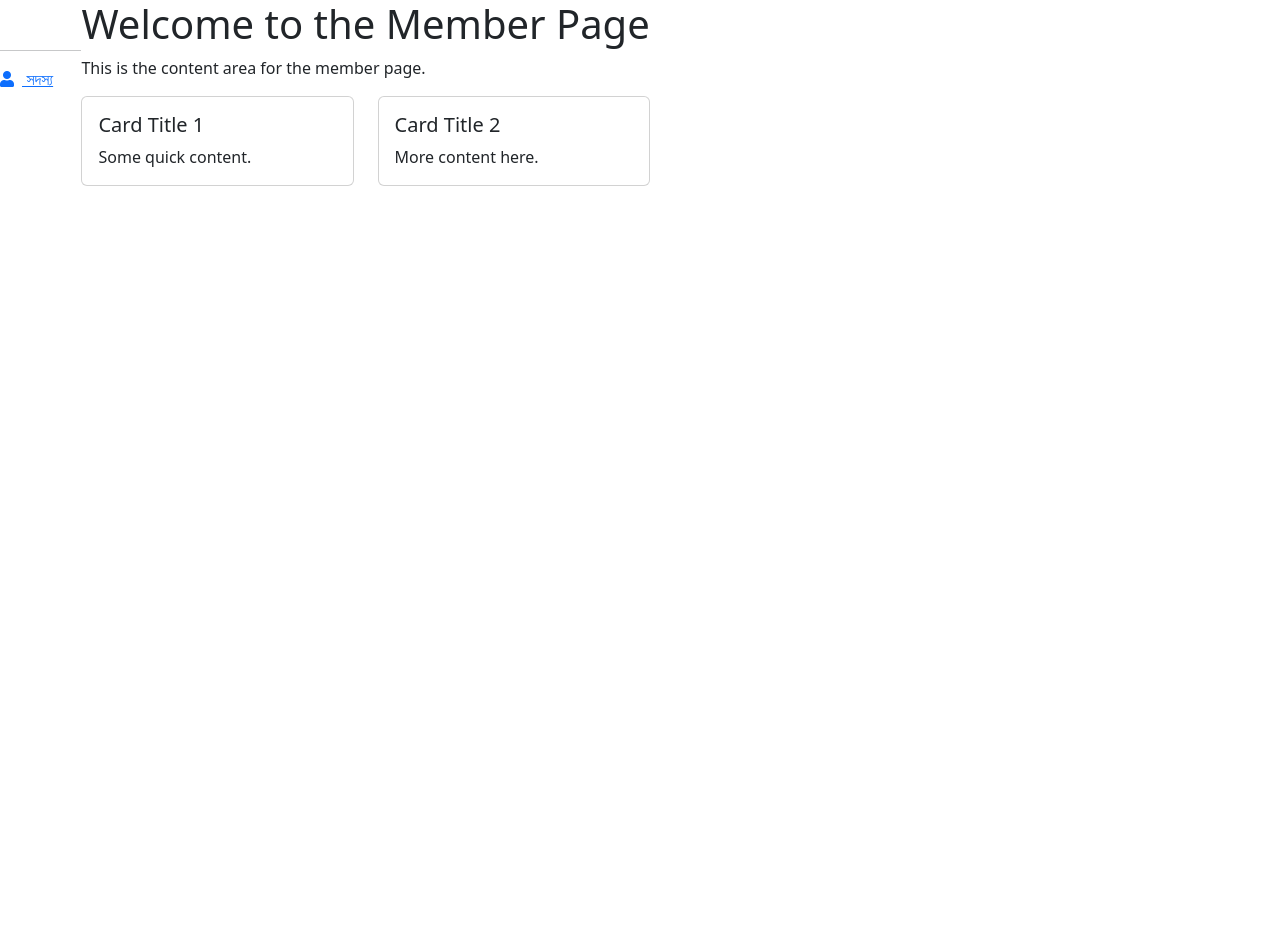
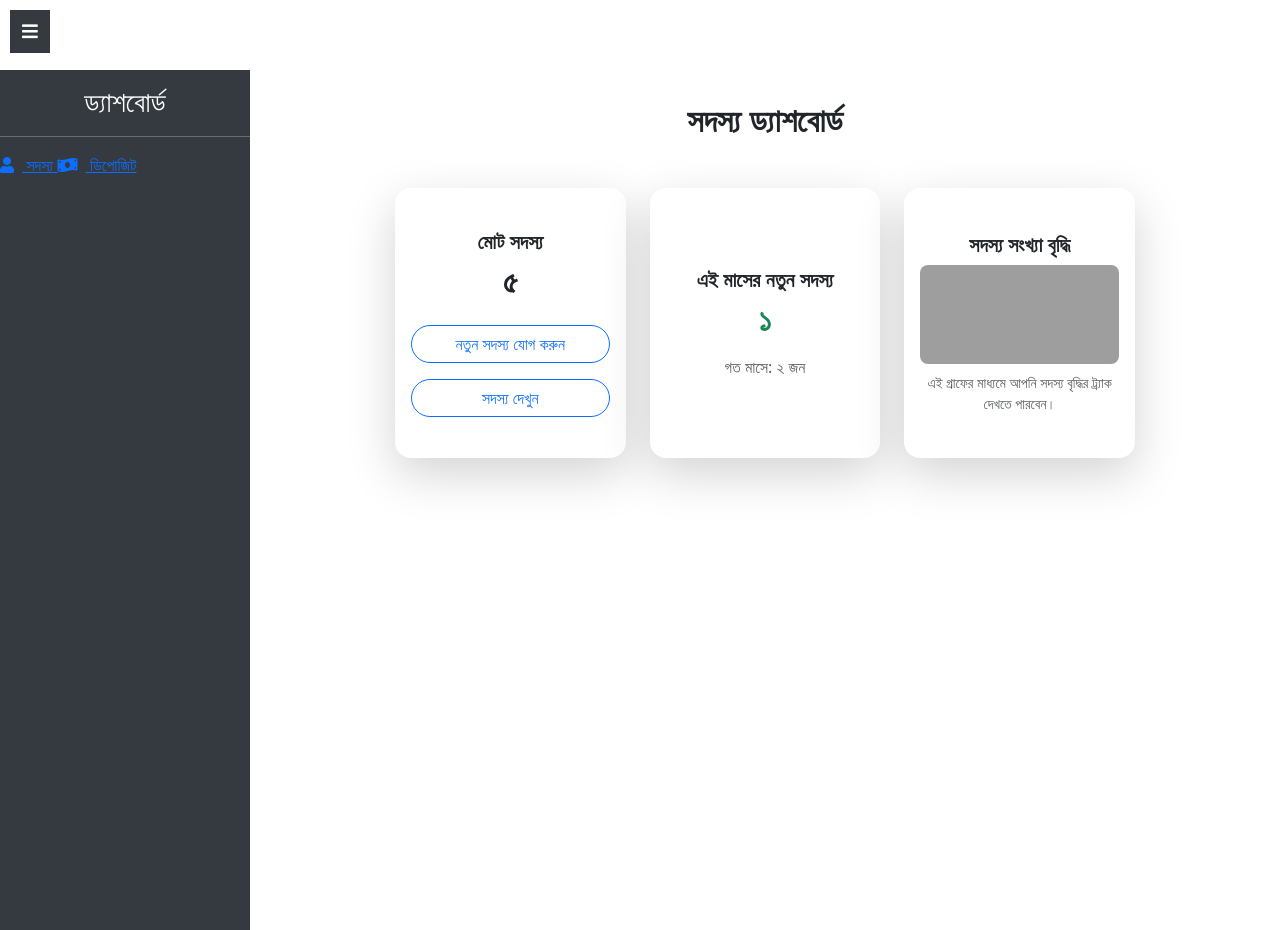
Before and after one commit to mdmahedihassanshuvo/meal-calculation, a Django app: page /content/member/ in a window 1280 px wide. Run offline with Django 4.2, Linux system fonts and the light colour scheme; some libraries are stand-ins or nearby versions; some web fonts are replaced; grey boxes are pictures that could not be loaded.

Commit message:
sidebar make toggleable

```diff
--- a/content/templates/content/member.html
+++ b/content/templates/content/member.html
@@ -1,30 +1,47 @@
-<!-- member.html -->
 {% extends 'base.html' %}
 
-{% block title %}MC|Member{% endblock %}
+{% block title %}MC | Member{% endblock %}
 
 {% block content %}
-<div class="content">
-  <h1>Welcome to the Member Page</h1>
-  <p>This is the content area for the member page.</p>
+<h2 class="text-center mb-5 fw-bold kalpurush">সদস্য ড্যাশবোর্ড</h2>
+  <div class="d-flex justify-content-center">
+    <div class="row g-4 justify-content-center">
 
-  <div class="row">
-    <div class="col-md-6">
-      <div class="card mb-3">
-        <div class="card-body">
-          <h5 class="card-title">Card Title 1</h5>
-          <p class="card-text">Some quick content.</p>
+      <!-- Total Members Card -->
+      <div class="col-md-6 col-lg-4">
+        <div class="card shadow-lg border-0 rounded-4 text-center h-100" style="min-height: 270px;">
+          <div class="card-body d-flex flex-column justify-content-center">
+            <h5 class="card-title fw-bold kalpurush">মোট সদস্য</h5>
+            <h2 class="fw-bold">৫</h2>
+            <a href="#" class="btn btn-outline-primary rounded-pill px-4 mt-3">নতুন সদস্য যোগ করুন</a>
+            <a href="#" class="btn btn-outline-primary rounded-pill px-4 mt-3">সদস্য দেখুন</a>
+          </div>
         </div>
       </div>
-    </div>
-    <div class="col-md-6">
-      <div class="card mb-3">
-        <div class="card-body">
-          <h5 class="card-title">Card Title 2</h5>
-          <p class="card-text">More content here.</p>
+
+      <!-- This Month's Members Card -->
+      <div class="col-md-6 col-lg-4">
+        <div class="card shadow-lg border-0 rounded-4 text-center h-100" style="min-height: 270px;">
+          <div class="card-body d-flex flex-column justify-content-center">
+            <h5 class="card-title fw-bold kalpurush">এই মাসের নতুন সদস্য</h5>
+            <h2 class="fw-bold text-success">১</h2>
+            <p class="text-muted mt-2 mb-0">গত মাসে: ২ জন</p>
+          </div>
         </div>
       </div>
+
+      <!-- Member Growth Chart Placeholder -->
+      <div class="col-md-6 col-lg-4">
+        <div class="card shadow-lg border-0 rounded-4 text-center h-100" style="min-height: 270px;">
+          <div class="card-body d-flex flex-column justify-content-center">
+            <h5 class="card-title fw-bold kalpurush">সদস্য সংখ্যা বৃদ্ধি</h5>
+            <img src="https://source.unsplash.com/300x150/?chart,graph" alt="Chart" class="img-fluid rounded-3 mb-2">
+            <small class="text-muted">এই গ্রাফের মাধ্যমে আপনি সদস্য বৃদ্ধির ট্র্যাক দেখতে পারবেন।</small>
+          </div>
+        </div>
+      </div>
+
     </div>
+
   </div>
-</div>
 {% endblock %}
--- a/templates/base.html
+++ b/templates/base.html
@@ -17,20 +17,71 @@
     <!-- Custom Styles (Ensure No Conflict) -->
     <link rel="stylesheet" href="{% static 'css/style.css' %}">
 
+    <style>
+
+        body {
+            overflow-x: hidden;
+        }
+
+        .sidebar {
+            height: 100vh;
+            background-color: #343a40;
+            color: #fff;
+            padding-top: 1rem;
+            position: fixed;
+            width: 250px;
+            transition: all 0.3s ease;
+        }
+
+        .sidebar.collapsed {
+            margin-left: -250px;
+        }
+
+        .content {
+            padding: 2rem;
+            transition: all 0.3s ease;
+            margin-left: 250px;
+        }
+
+        .content.expanded {
+            margin-left: 0;
+        }
+
+        .toggle-btn {
+            position: fixed;
+            top: 10px;
+            left: 10px;
+            background: #343a40;
+            color: #fff;
+            border: none;
+            padding: 8px 12px;
+            font-size: 18px;
+            z-index: 1000;
+        }
+    </style>
+
     {% block css_extra %}
     {% endblock %}
 </head>
 <body>
-    <div class="d-flex">
-        <!-- Sidebar Section -->
-        <div class="sidebar">
-            {% include 'snippet/sidebar.html' %}
+    <div>
+        <div class="">
+            <button id="toggleSidebar" class="toggle-btn"><i class="fas fa-bars"></i></button>
         </div>
 
-        <!-- Main Content Section -->
-        <div class="content">
-            {% block content %}
-            {% endblock %}
+        <nav class="navbar navbar-expand-lg navbar-dark bg-white" style="height: 70px;">
+
+        </nav>
+        <div class="">
+            <div class="sidebar" id="sidebar">
+                {% include 'snippet/sidebar.html' %}
+            </div>
+
+            <!-- Main Content Section -->
+            <div id="content" class="content">
+                {% block content %}
+                {% endblock %}
+            </div>
         </div>
     </div>
 
@@ -45,6 +96,19 @@
 
     <script src="{% static 'js/script.js' %}"></script>
 
+    <script>
+        $(document).ready(function() {
+            // Ensure this is targeting the correct button and elements
+            $('#toggleSidebar').click(function() {
+                console.log('click toggle')
+                // Toggle the sidebar collapse class
+                $('#sidebar').toggleClass('collapsed');
+                // Toggle the content class for adjusting margin
+                $('#content').toggleClass('expanded');
+            });
+        });
+    </script>
+
     {% block js_extra %}
     {% endblock %}
 </body>
--- a/templates/snippet/sidebar.html
+++ b/templates/snippet/sidebar.html
@@ -1,25 +1,30 @@
 <style>
+    @import url('https://fonts.maateen.me/kalpurush/font.css');
     h4 a {
         font-size: 28px;
         text-decoration: none;
         color: #fff;
+        padding: 10px 20px !important;
     }
 
     h4.text-center {
         text-align: center;
     }
     .kalpurush {
-        font-family: 'Kalpurush', sans-serif;
+        font-family: 'Kalpurush', sans-serif !important;
     }
 </style>
 
-<h4 class="text-center kalpurush">
-    <a href="/">ড্যাশবোর্ড</a>
+<h4 class="text-center">
+    <a class="kalpurush" href="/">ড্যাশবোর্ড</a>
 </h4>
 <hr>
 <a class="link kalpurush" href="{% url 'member' %}">
     <i class="fas fa-user me-2"></i> সদস্য
 </a>
+<a class="link kalpurush" href="#">
+    <i class="fas fa-money-bill-wave me-2"></i> ডিপোজিট
+</a>
 
 <!-- Optional: Block for extra sidebar content -->
 {% block sidebar_extra %}{% endblock %}
```
